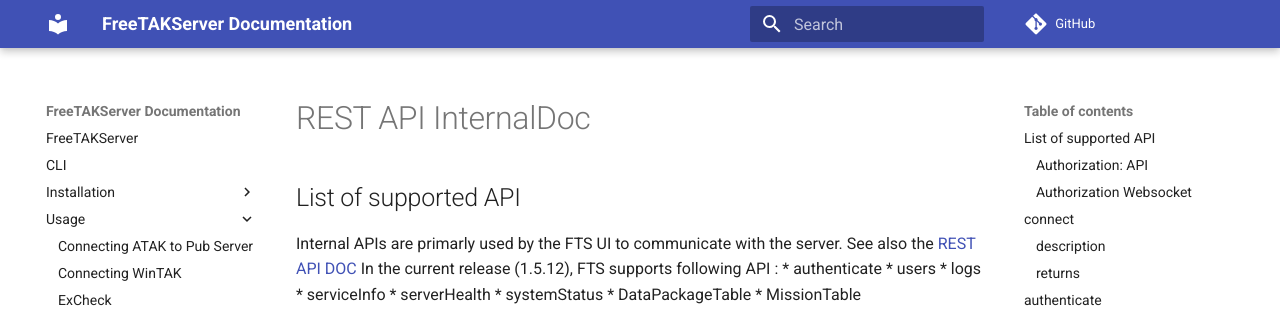
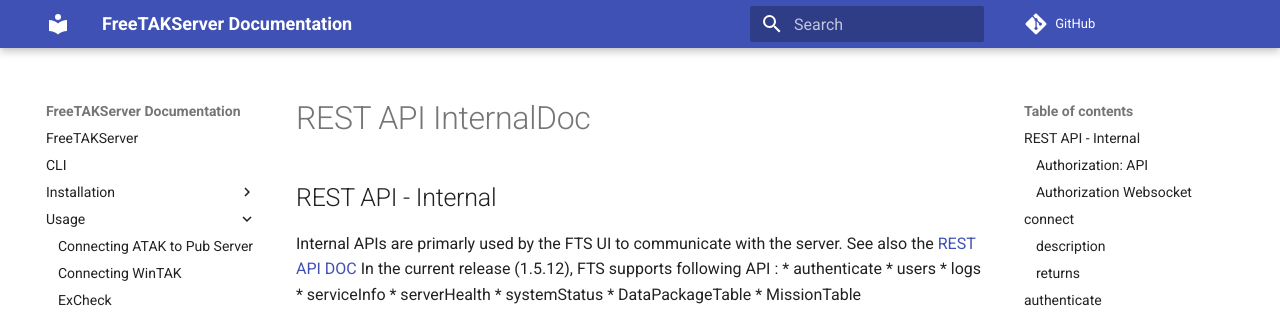
Before and after one commit to FreeTAKTeam/FreeTAKServer-User-Docs, an MkDocs documentation site: the page built from docs/docs/Usage/API/REST_API_InternalDoc.md, in a window 1280 px wide and 900 px high. Shown: the top 319 px of the window. Built offline with MkDocs 1.6.1 and Material for MkDocs 9.7.7, drawn with Linux system fonts in a browser that asks for light colours; comment, search, counter and statistics services are not loaded.

Commit message:
Update REST_API_InternalDoc.md

```diff
--- a/docs/docs/Usage/API/REST_API_InternalDoc.md
+++ b/docs/docs/Usage/API/REST_API_InternalDoc.md
@@ -1,4 +1,4 @@
-## List of supported API
+## REST API - Internal
 Internal APIs are primarly used by the FTS UI to communicate with the server. See also the [REST API DOC](REST_APIDoc.md)
 In the current release (1.5.12), FTS supports following API :
   * authenticate
```
